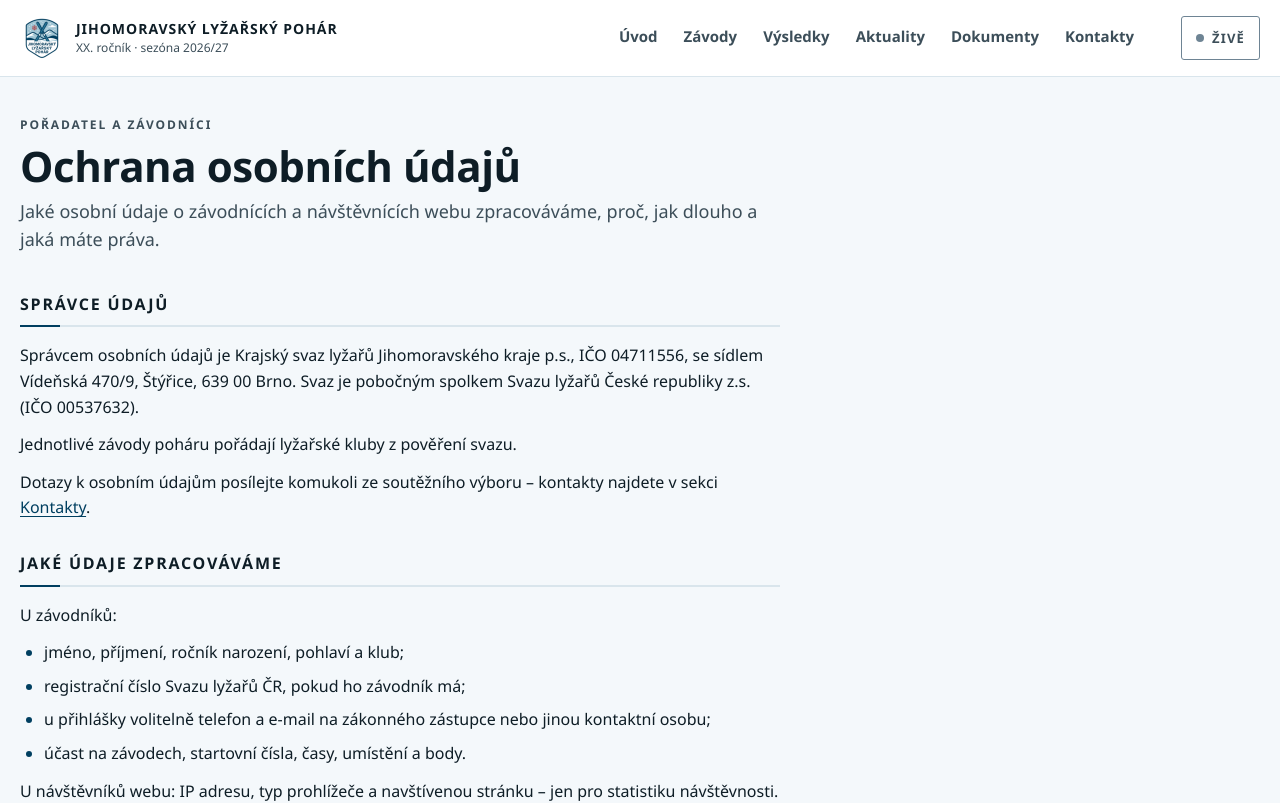
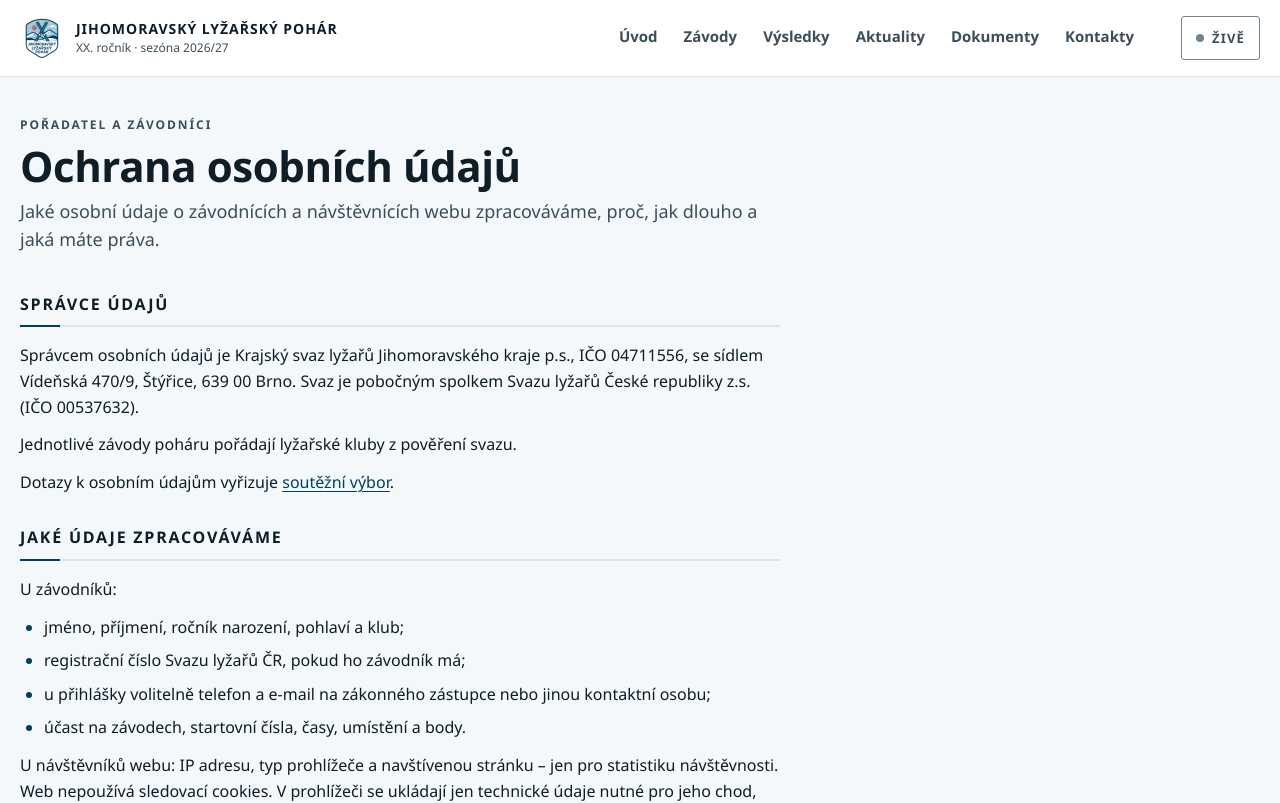
Before and after one commit to podestm/project_jmlp, a React (Vite) app in the folder frontend/: page /ochrana-osobnich-udaju in a window 1280 px wide. Shown: the top 803 px of the page. Built offline with nearby package versions, Linux system fonts and the light colour scheme; no server answers; a web font is replaced by a local one.

Commit message:
docs(gdpr): dotazy vyřizuje soutěžní výbor – odkaz na slovech soutěžní výbor
Co-Authored-By: Claude Opus 5.5 <noreply@anthropic.com>

```diff
--- a/frontend/src/components/pages/Privacy/privacy.js
+++ b/frontend/src/components/pages/Privacy/privacy.js
@@ -14,7 +14,7 @@ const link = (label, target) => ({ link: label, ...target });
 const CONTROLLER_ADDRESS = `${ORGANIZER.street}, ${ORGANIZER.district}, ${ORGANIZER.city}`;
 
 // Dotazy vyřizuje soutěžní výbor; jeho kontakty jsou jen na stránce Kontakty.
-const CONTACTS = link('Kontakty', { to: '/kontakty#vybor' });
+const COMMITTEE_NOM = link('soutěžní výbor', { to: '/kontakty#vybor' });
 const COMMITTEE = link('soutěžního výboru', { to: '/kontakty#vybor' });
 
 export const PRIVACY_INTRO = 'Jaké osobní údaje o závodnících a návštěvnících webu zpracováváme, proč, jak dlouho a jaká máte práva.';
@@ -27,7 +27,7 @@ export const PRIVACY_SECTIONS = [
       [`Správcem osobních údajů je ${ORGANIZER.name}, IČO ${ORGANIZER.ico}, se sídlem ${CONTROLLER_ADDRESS}. `
         + 'Svaz je pobočným spolkem Svazu lyžařů České republiky z.s. (IČO 00537632).'],
       ['Jednotlivé závody poháru pořádají lyžařské kluby z pověření svazu.'],
-      ['Dotazy k osobním údajům posílejte komukoli ze soutěžního výboru – kontakty najdete v sekci ', CONTACTS, '.'],
+      ['Dotazy k osobním údajům vyřizuje ', COMMITTEE_NOM, '.'],
     ],
   },
   {
```
Also changed, not shown: 1 other file (tests, documents, lock files or other folders).
